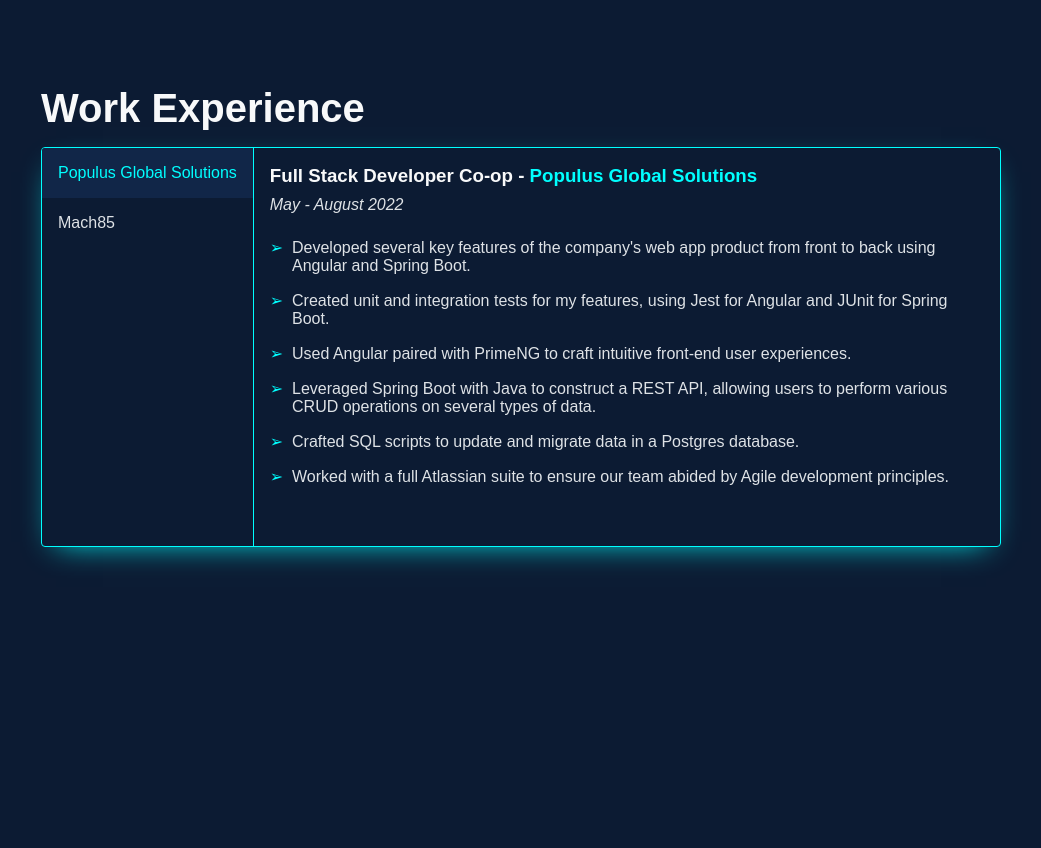
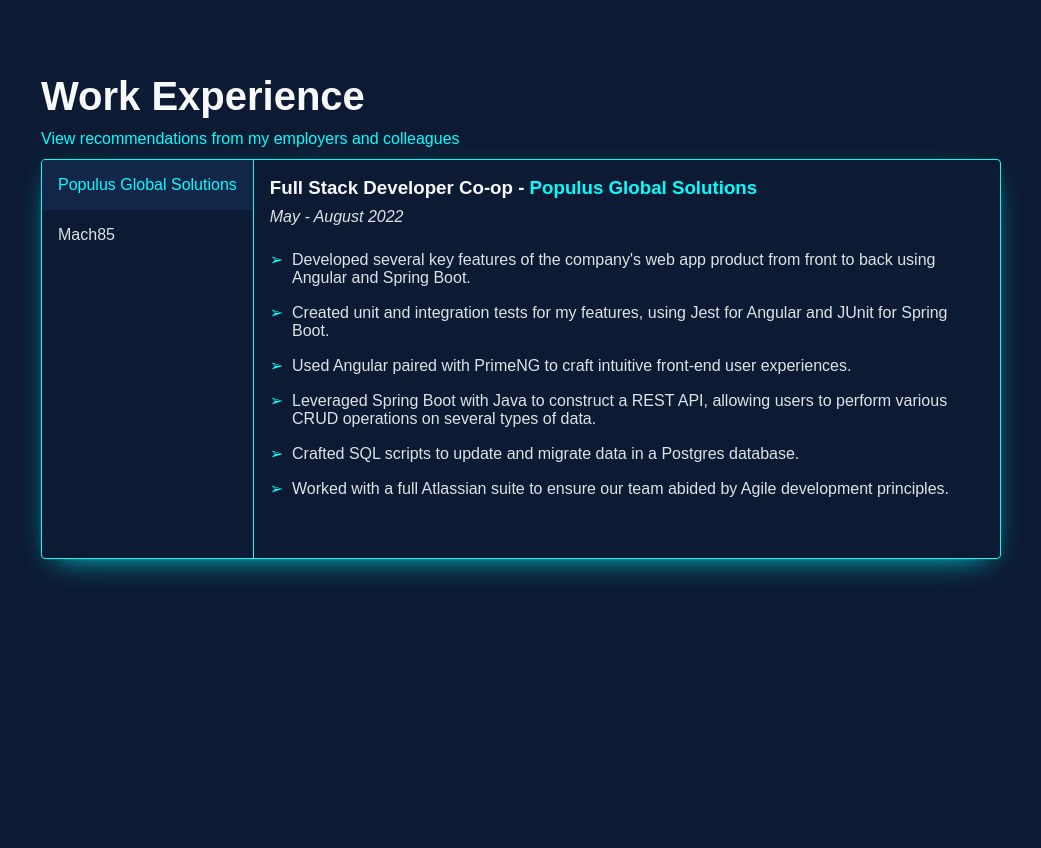
Before and after one commit to carterjmoore/personal-website, a Next.js app: page / in a window 1280 px wide. Shown: the part 1780-2628 px from the top of the page, without its empty margins (119-1160 px from the left). Built offline with nearby package versions, Linux system fonts and the light colour scheme; a web font is replaced by a local one.

Commit message:
Add recommendations link to work experience

```diff
--- a/components/work/Work.jsx
+++ b/components/work/Work.jsx
@@ -1,4 +1,5 @@
 import { useState } from 'react';
+import InlineLink from '../ui/InlineLink';
 import ScrollTo from '../ui/ScrollTo';
 import ShowOnScroll from '../ui/ShowOnScroll';
 import SelectButton from './SelectButton';
@@ -35,7 +36,14 @@ const Work = () => {
       <div className={`layout ${classes.work}`}>
         <div className={classes.wrapper}>
           <ScrollTo id="work" />
-          <h2 className={`section-header`}>Work Experience</h2>
+          <h2 className={`section-header ${classes.workHeader}`}>
+            Work Experience
+          </h2>
+          <p className={classes.recommendations}>
+            <InlineLink href="https://www.linkedin.com/in/carterjmoore/details/recommendations/">
+              View recommendations from my employers and colleagues
+            </InlineLink>
+          </p>
           <div className={`border-highlight ${classes.container}`}>
             <div className={classes.select}>
               {WORKS.map((work) => {
--- a/components/work/Work.module.scss
+++ b/components/work/Work.module.scss
@@ -8,6 +8,11 @@
 
   @media (max-width: $mobile-width) {
     margin-bottom: 8rem;
+  }
+
+  .workHeader,
+  .recommendations {
+    margin-bottom: 0.5rem;
   }
 
   .wrapper {
```
